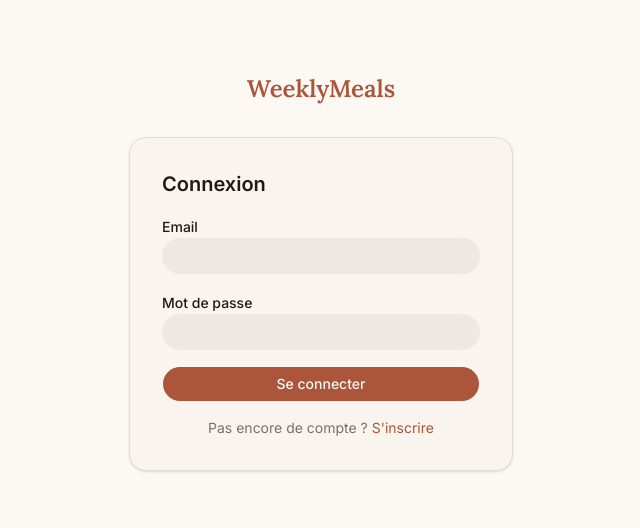
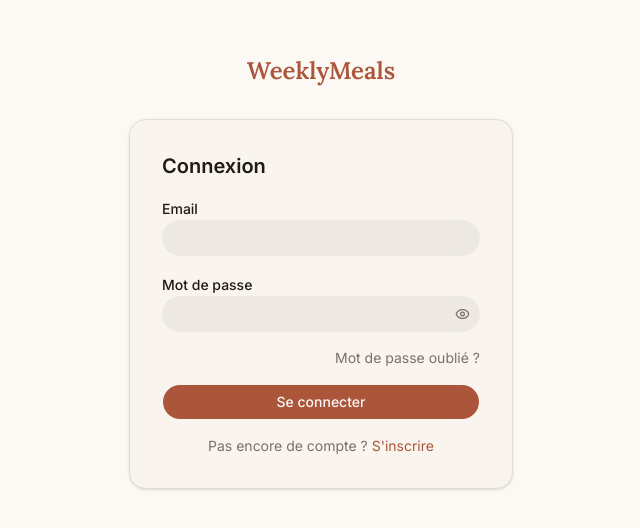
Before and after one commit to BaptisteGfy/weeklymeals, a Next.js app: page /login in a window 1280 px wide. Shown: the part 128-656 px from the top of the page, without its empty margins (319-959 px from the left). Built offline with nearby package versions, Linux system fonts and the light colour scheme.

Commit message:
feat(ui): add PasswordInput component with visibility toggle

```diff
--- /dev/null
+++ b/src/components/ui/password-input.tsx
@@ -0,0 +1,31 @@
+'use client';
+
+import { Eye, EyeOff } from 'lucide-react';
+import * as React from 'react';
+
+import { Input } from '@/components/ui/input';
+
+function PasswordInput({ className, ...props }: React.ComponentProps<'input'>) {
+  const [visible, setVisible] = React.useState(false);
+
+  return (
+    <div className="relative">
+      <Input
+        type={visible ? 'text' : 'password'}
+        className={className}
+        {...props}
+      />
+      <button
+        type="button"
+        onClick={() => setVisible((v) => !v)}
+        className="text-muted-foreground hover:text-foreground absolute right-2.5 top-1/2 -translate-y-1/2"
+        tabIndex={-1}
+        aria-label={visible ? 'Masquer le mot de passe' : 'Afficher le mot de passe'}
+      >
+        {visible ? <EyeOff size={15} /> : <Eye size={15} />}
+      </button>
+    </div>
+  );
+}
+
+export { PasswordInput };
--- a/src/features/auth/components/LoginForm.tsx
+++ b/src/features/auth/components/LoginForm.tsx
@@ -6,6 +6,7 @@ import { useState } from 'react';
 
 import { Button } from '@/components/ui/button';
 import { Input } from '@/components/ui/input';
+import { PasswordInput } from '@/components/ui/password-input';
 import { authClient } from '@/lib/auth-client';
 
 const LoginForm = () => {
@@ -63,14 +64,19 @@ const LoginForm = () => {
         <label htmlFor="password" className="text-sm font-medium text-foreground">
           Mot de passe
         </label>
-        <Input
+        <PasswordInput
           id="password"
-          type="password"
           value={password}
           onChange={(e) => setPassword(e.target.value)}
           required
           autoComplete="current-password"
         />
+      </div>
+
+      <div className="flex justify-end">
+        <Link href="/forgot-password" className="text-sm text-muted-foreground hover:text-primary">
+          Mot de passe oublié ?
+        </Link>
       </div>
 
       <Button type="submit" className="w-full" disabled={isLoading}>
--- a/src/features/auth/components/ProfileView.tsx
+++ b/src/features/auth/components/ProfileView.tsx
@@ -5,6 +5,7 @@ import { useState } from 'react';
 
 import { Button } from '@/components/ui/button';
 import { Input } from '@/components/ui/input';
+import { PasswordInput } from '@/components/ui/password-input';
 import { authClient } from '@/lib/auth-client';
 
 type ProfileViewProps = {
@@ -129,9 +130,8 @@ const ProfileView = ({ user }: ProfileViewProps) => {
             <label htmlFor="currentPassword" className="text-sm font-medium text-foreground">
               Mot de passe actuel
             </label>
-            <Input
+            <PasswordInput
               id="currentPassword"
-              type="password"
               value={currentPassword}
               onChange={(e) => setCurrentPassword(e.target.value)}
               required
@@ -143,9 +143,8 @@ const ProfileView = ({ user }: ProfileViewProps) => {
             <label htmlFor="newPassword" className="text-sm font-medium text-foreground">
               Nouveau mot de passe
             </label>
-            <Input
+            <PasswordInput
               id="newPassword"
-              type="password"
               value={newPassword}
               onChange={(e) => setNewPassword(e.target.value)}
               required
--- a/src/features/auth/components/SignupForm.tsx
+++ b/src/features/auth/components/SignupForm.tsx
@@ -6,6 +6,7 @@ import { useState } from 'react';
 
 import { Button } from '@/components/ui/button';
 import { Input } from '@/components/ui/input';
+import { PasswordInput } from '@/components/ui/password-input';
 import { authClient } from '@/lib/auth-client';
 
 const SignupForm = () => {
@@ -78,9 +79,8 @@ const SignupForm = () => {
         <label htmlFor="password" className="text-sm font-medium text-foreground">
           Mot de passe
         </label>
-        <Input
+        <PasswordInput
           id="password"
-          type="password"
           value={password}
           onChange={(e) => setPassword(e.target.value)}
           required
```
